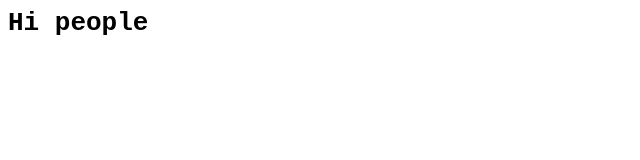
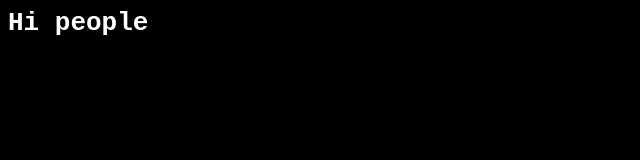
Before and after one commit to DavidF9/Davidf9.github.io, a plain HTML site: page index.html in a window 1280 px wide. Shown: the whole page, without its empty margins (0-640 px from the left). Drawn offline with Linux system fonts and the light colour scheme.

Commit message:
Changed background

```diff
--- a/css/style.css
+++ b/css/style.css
@@ -1,4 +1,7 @@
+html{
+	background-color: Black;
+}
 h1{
-	color: Black;
+	color: White;
 	font-family: monospace;
 }
```
